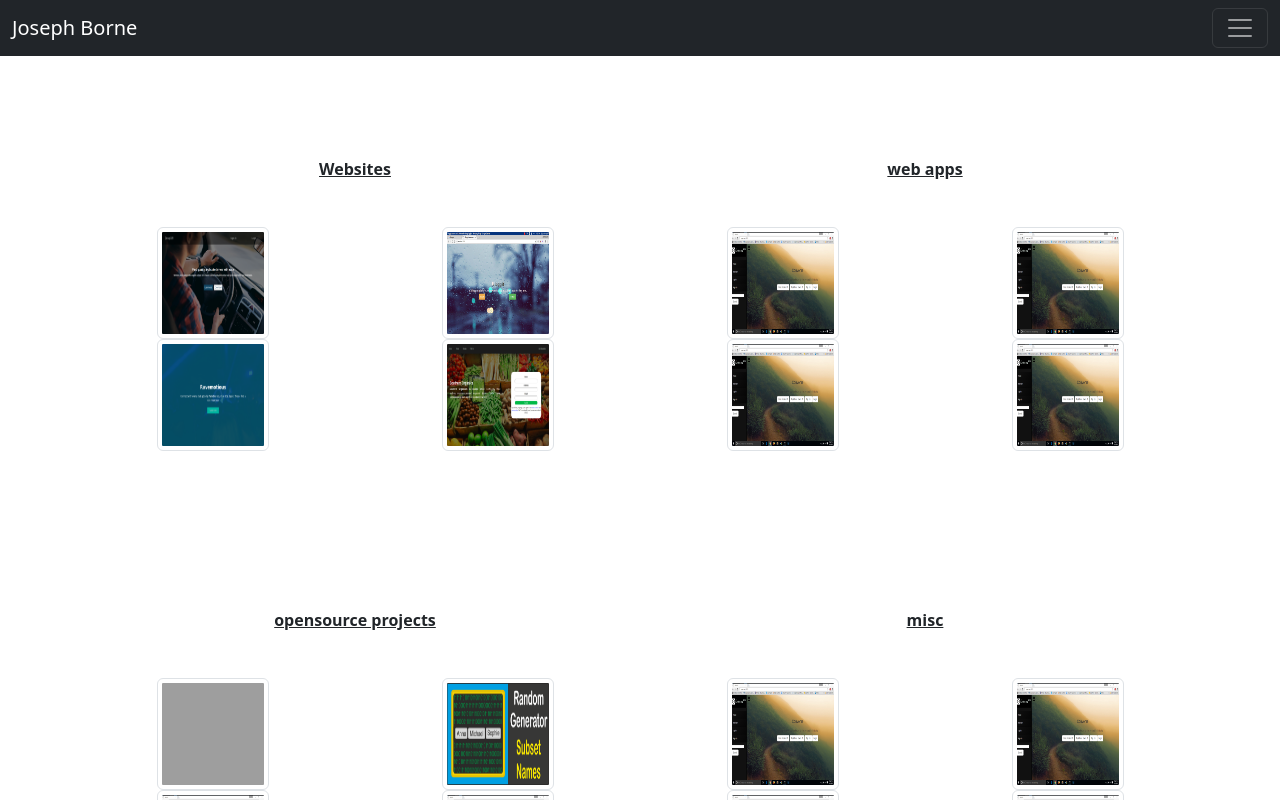
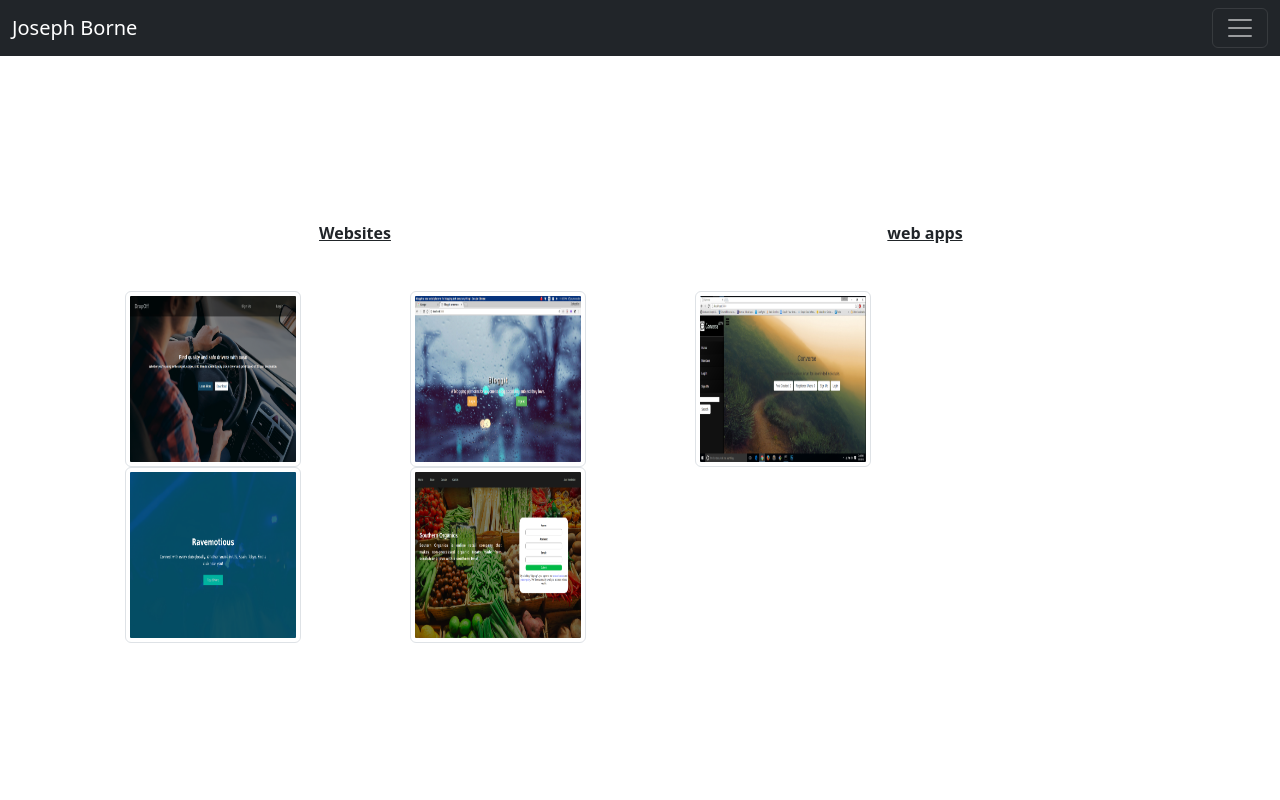
Before and after one commit to jbthecoder5/josephpborne-portfolio, an Angular app: page /portfolio in a window 1280 px wide. Shown: the top 800 px of the page. Built offline with nearby package versions, Linux system fonts and the light colour scheme; grey boxes are pictures that could not be loaded.

Commit message:
small change to portfolio html and css component files

```diff
--- a/src/app/portfolio/portfolio.component.css
+++ b/src/app/portfolio/portfolio.component.css
@@ -1,4 +1,4 @@
 .portfolio-img {
-  height: 7rem;
-  width: 7rem;
+  height: 11rem;
+  width: 11rem;
 }
--- a/src/app/portfolio/portfolio.component.html
+++ b/src/app/portfolio/portfolio.component.html
@@ -1,5 +1,5 @@
 <div class="container">
-  <div class="row text-center" style="margin-top: 10rem">
+  <div class="row text-center" style="margin-top: 14rem">
     <!-- websites -->
     <div class="col-6">
       <h6 class="fs-9 fw-bold text-decoration-underline mb-5">Websites</h6>
@@ -52,35 +52,19 @@
         <!-- nested row -->
         <div class="col-6">
           <!-- nested column -->
-          <img
-            src="../../assets/img/my work/converse chat.png"
-            class="img-thumbnail portfolio-img"
-            alt="...."
-          />
+          <a href="https://github.com/shopifywithjoe/converse" target="_blank"
+            ><img
+              src="../../assets/img/my work/converse chat.png"
+              class="img-thumbnail portfolio-img"
+              alt="...."
+            />
+          </a>
         </div>
-        <div class="col-6">
-          <img
-            src="../../assets/img/my work/converse chat.png"
-            class="img-thumbnail portfolio-img"
-            alt="...."
-          />
-        </div>
+        <div class="col-6"></div>
       </div>
       <div class="row">
-        <div class="col-6">
-          <img
-            src="../../assets/img/my work/converse chat.png"
-            class="img-thumbnail portfolio-img"
-            alt="...."
-          />
-        </div>
-        <div class="col-6">
-          <img
-            src="../../assets/img/my work/converse chat.png"
-            class="img-thumbnail portfolio-img"
-            alt="...."
-          />
-        </div>
+        <div class="col-6"></div>
+        <div class="col-6"></div>
       </div>
     </div>
   </div>
```
